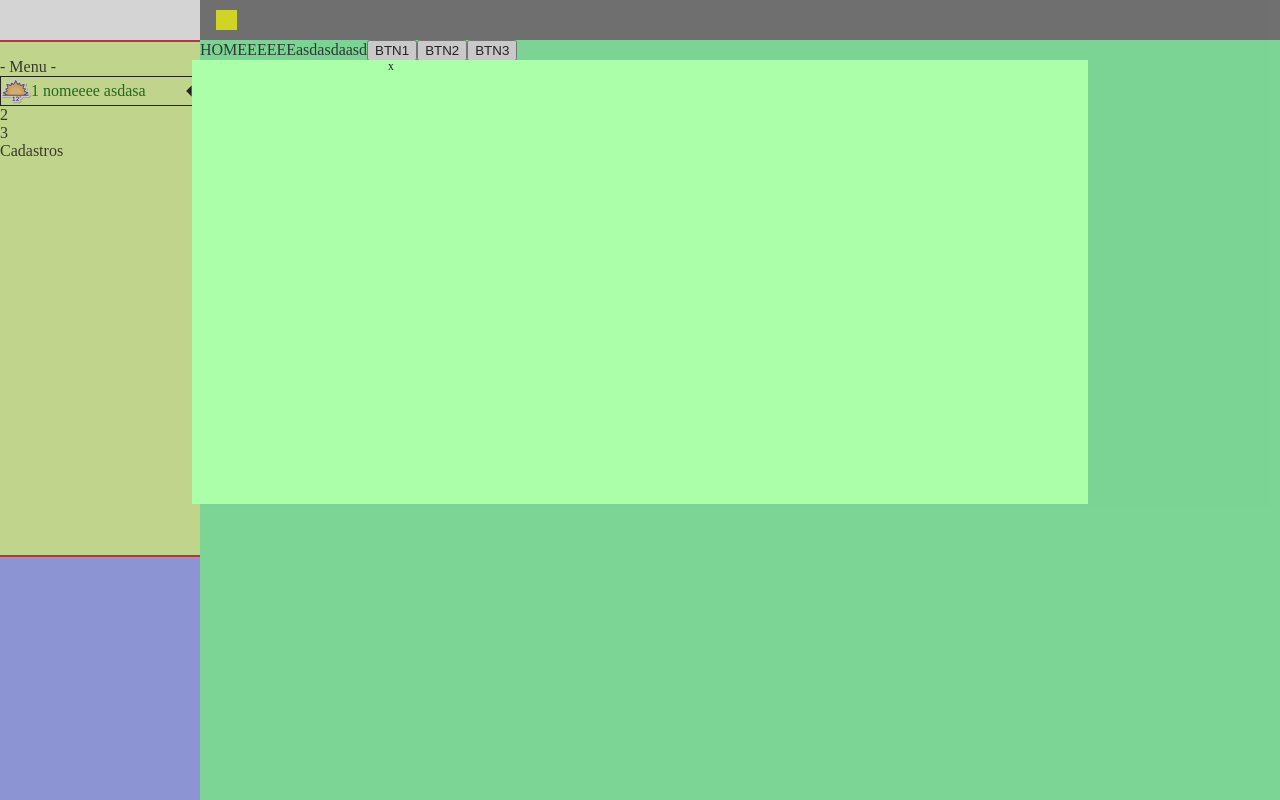
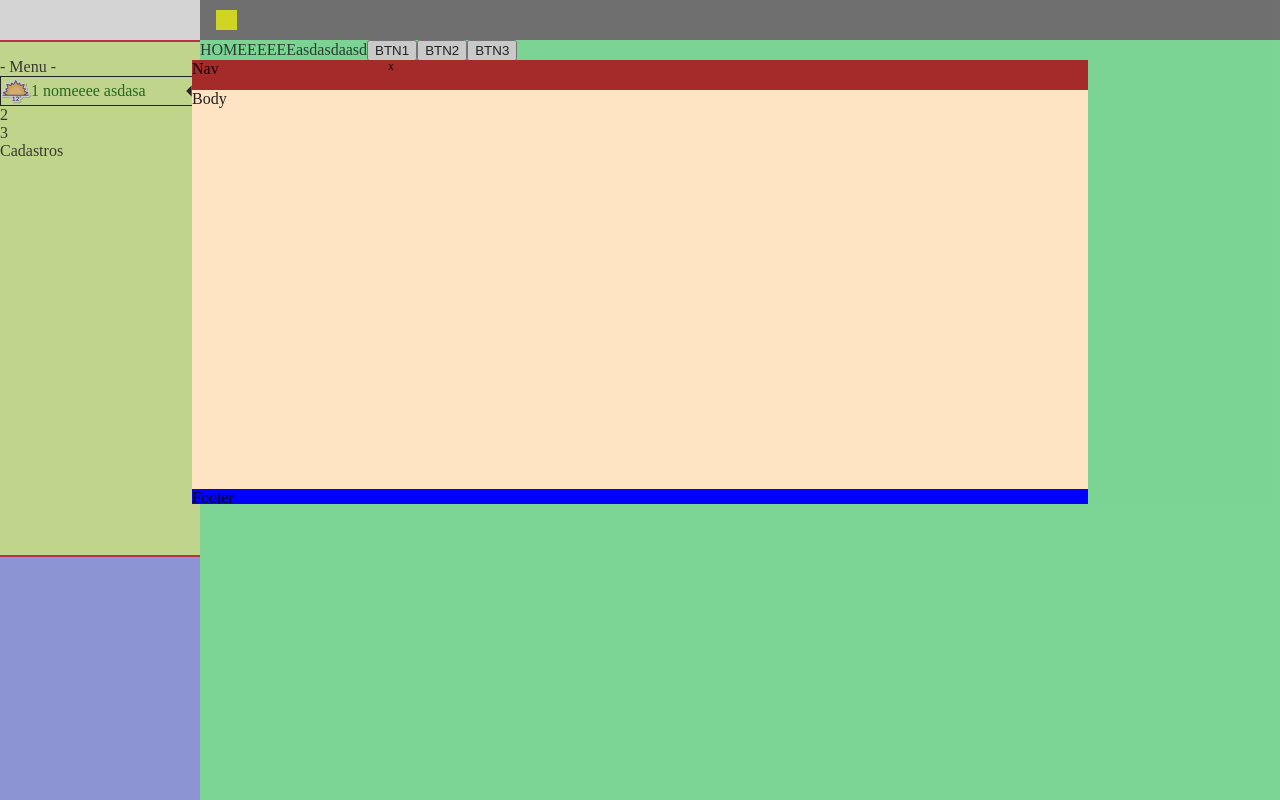
Before and after one commit to douglas9932/TescaroTechAviacaoWeb, a React (Create React App) app: page /Home in a window 1280 px wide. Both pictures are taken after a click on the button 694 px from the left and 160 px from the top of the page. Built offline with nearby package versions, Linux system fonts and the light colour scheme.

Commit message:
atualização modal

```diff
--- a/src/Consultas/ConsultaUsuario/ModalUsuario.tsx
+++ b/src/Consultas/ConsultaUsuario/ModalUsuario.tsx
@@ -37,11 +37,22 @@ const ModalUsuario: FunctionComponent<ModalUsuarioType> = ({ onClose ,TamanhoMod
   });
   return (
     <div id="Modal" className={styles.modalUsuarioDiv + " " + CssModais.Modal}>
-      <button className={styles.closeButton} onClick={onClose}>
-        <button className={styles.xButton} onClick={onClose}>
-          X
+      <div className={CssModais.TamanhoModal}>
+      <div className={CssModais.Nav}>
+      Nav
+        <button className={styles.closeButton} onClick={onClose}>
+          <button className={styles.xButton} onClick={onClose}>
+            X
+          </button>
         </button>
-      </button>
+      </div>
+      <div className={CssModais.Body}>
+      Body
+      </div>
+      <div className={CssModais.Footer}>
+      Footer
+      </div>
+      </div>
     </div>
   );
 
--- a/src/Consultas/CssGeral/Modais.module.css
+++ b/src/Consultas/CssGeral/Modais.module.css
@@ -15,3 +15,35 @@
   width: 50%;
   height: 40%;
 }
+
+
+:root{
+  --TamanhoNav: 30px;
+  --TamanhoFooter: 15px;
+}
+.TamanhoModal{
+  height: 100%;
+  width: 100%;
+}
+.Nav{
+  display: flex;
+  position:relative;
+  height: var(--TamanhoNav);
+  width: 100%;
+  top: 0px;
+  background-color: brown;
+}
+.Body{
+  display: flex;
+  width: 100%;
+  height: calc(100% - calc(var(--TamanhoNav) + var(--TamanhoFooter)));
+  background-color: bisque;
+}
+.Footer{
+  display: flex;
+  position:relative;
+  height: var(--TamanhoFooter);
+  width: 100%;
+  bottom:0px;
+  background-color: blue;
+}
```
